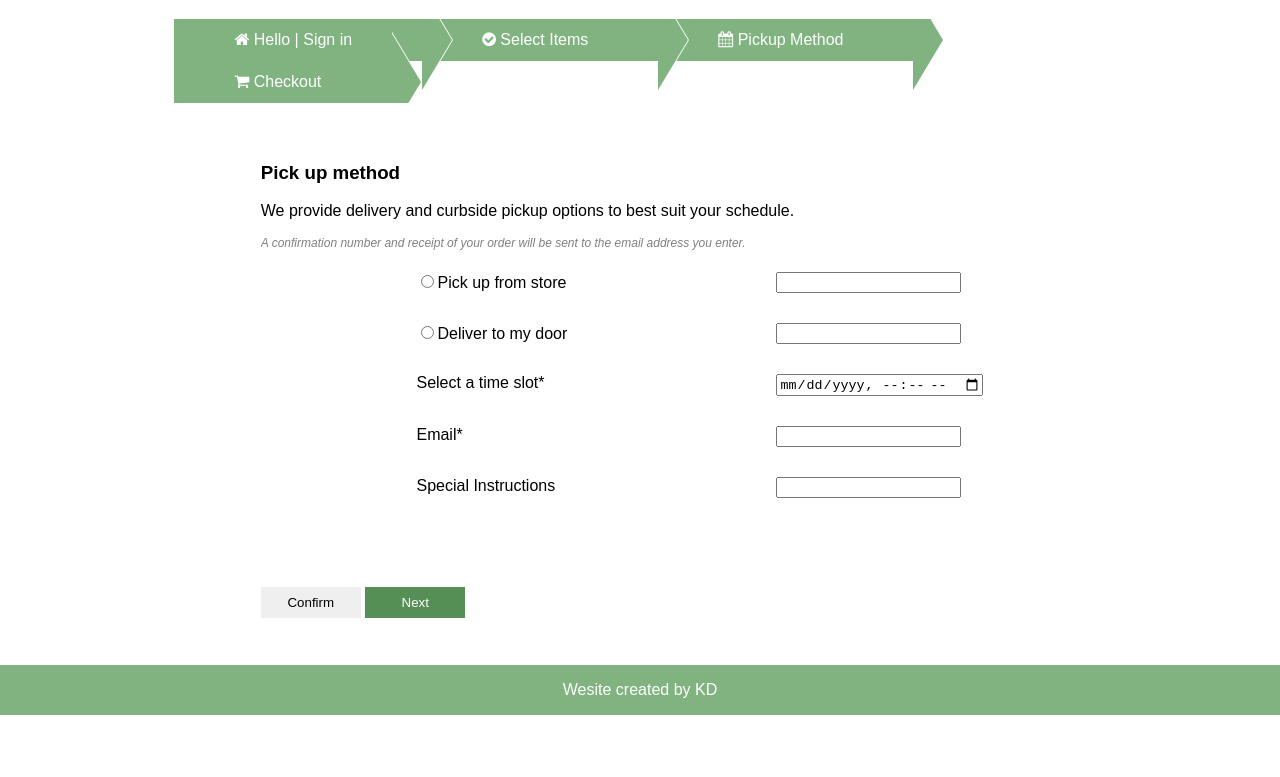
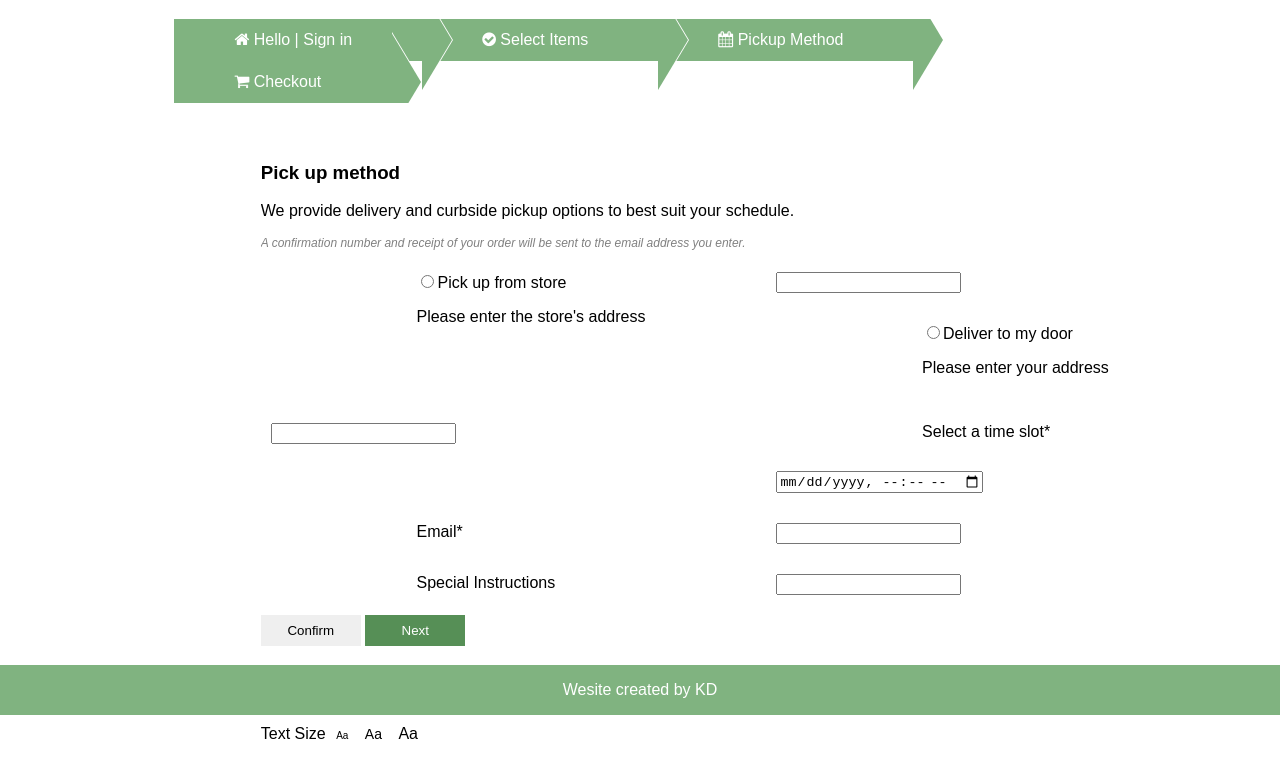
Before and after one commit to kayladonovan/kayladonovan.github.io, a plain HTML site: page lab3/index.html in a window 1280 px wide. Both pictures are taken after a click on the link "Pickup Method". Shown: the part 85-862 px from the top of the page. Drawn offline with Linux system fonts and the light colour scheme.

Commit message:
added instructions

```diff
--- a/lab3/index.html
+++ b/lab3/index.html
@@ -105,7 +105,7 @@
   			<div class="container" id = "form">
 			  	<div class="wrapper">
 				  	<section class="pickup">
-					  <div class = "question"><input type="radio" id="method" name="method">Pick up from store</div>
+					  <div class = "question"><input type="radio" id="method" name="method">Pick up from store <p id="disclosure"> Please enter the store's address</p></div>
 					</section>
 					<section class="pickup">
 					  <div class = "answer"><input type="text" id="addy" name="addy"></div>
@@ -115,7 +115,7 @@
 			<div class="container" id = "form">
 			  	<div class="wrapper">
 				  	<section class="delivery">
-					  <div class = "question"><input type="radio" id="method" name="method">Deliver to my door</div>
+					  <div class = "question"><input type="radio" id="method" name="method">Deliver to my door <p id="disclosure"> Please enter your address</p> </div>
 					</section>
 					<section class="pickup">
 					  <div class = "answer"><input type="text" id="addy" name="addy"></div>
```
